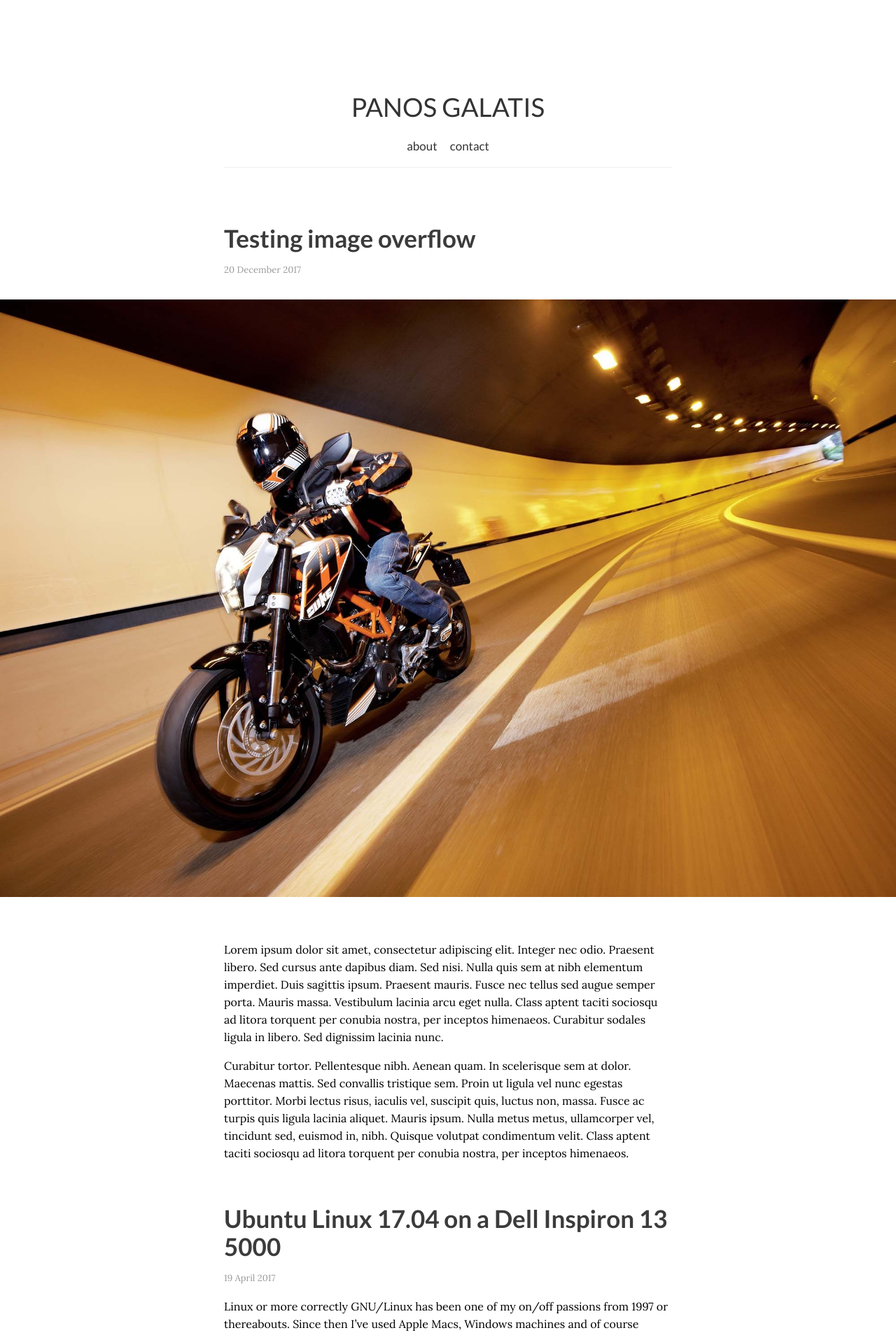
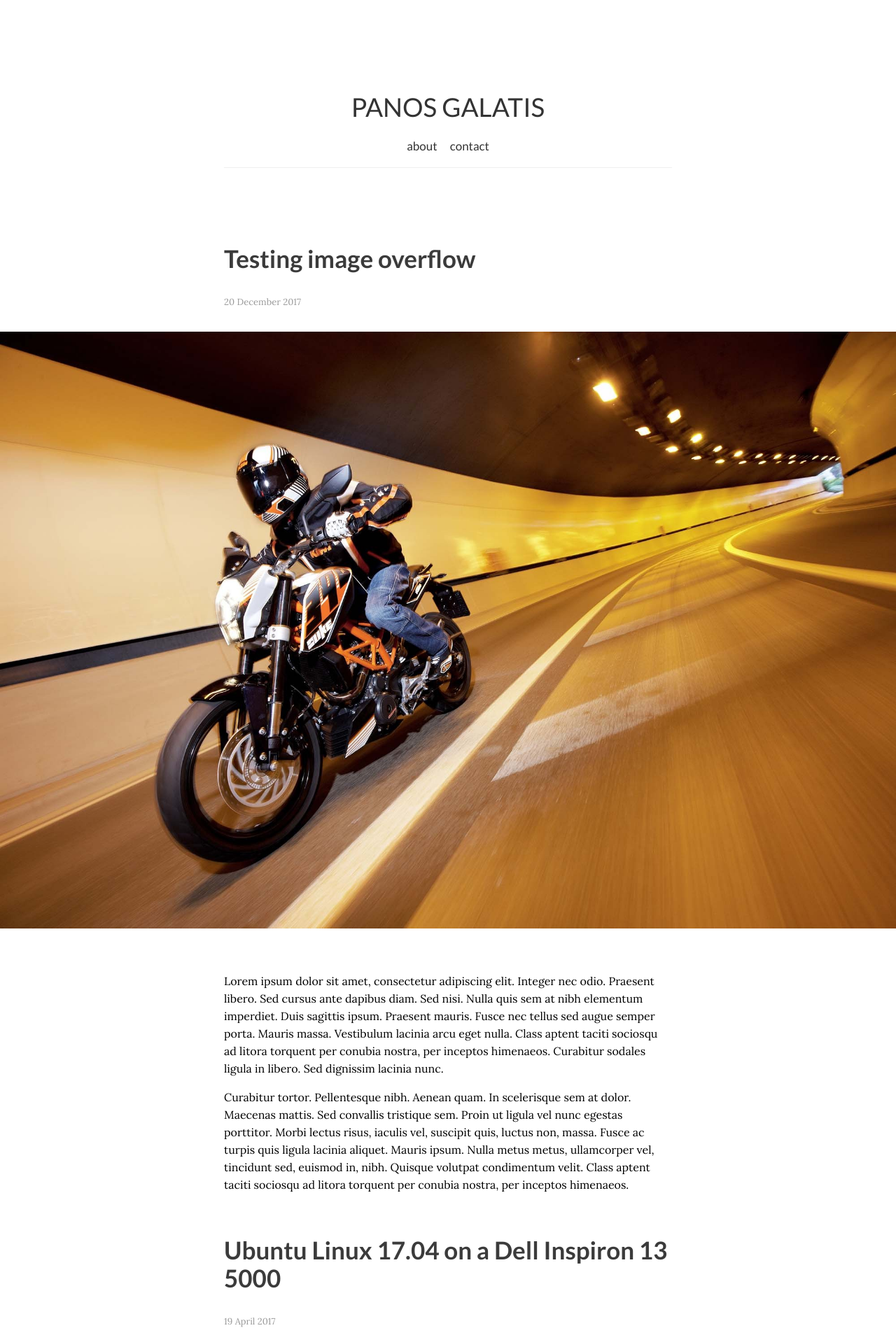
Before and after one commit to pgalatis/pgalatis.github.io, a Jekyll site: the page built from index.html, in a window 1280 px wide. Shown: the top 1908 px of the page at 70% size. Built offline with Jekyll 4.4.1, drawn with Linux system fonts in a browser that asks for light colours; nearby versions of some CDN libraries; the list of posts is cut into pages by our own code.

Commit message:
Update style.css

```diff
--- a/css/style.css
+++ b/css/style.css
@@ -101,8 +101,6 @@ nav.info a {
 
 h2 {
     font: 700 35px/1.156 'Lato', sans-serif;
-    margin-top: 0;
-    margin-bottom: 0;
 }
 
 p.timestamp {
```
